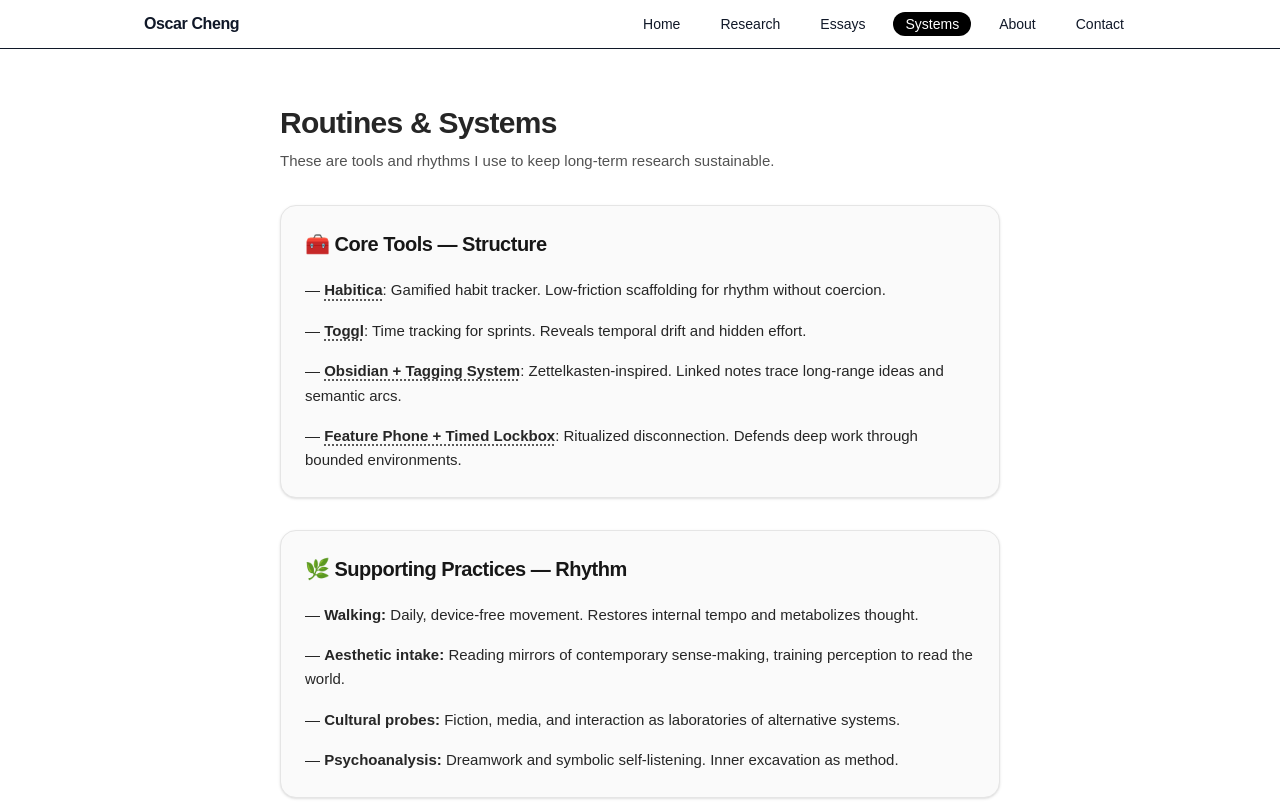
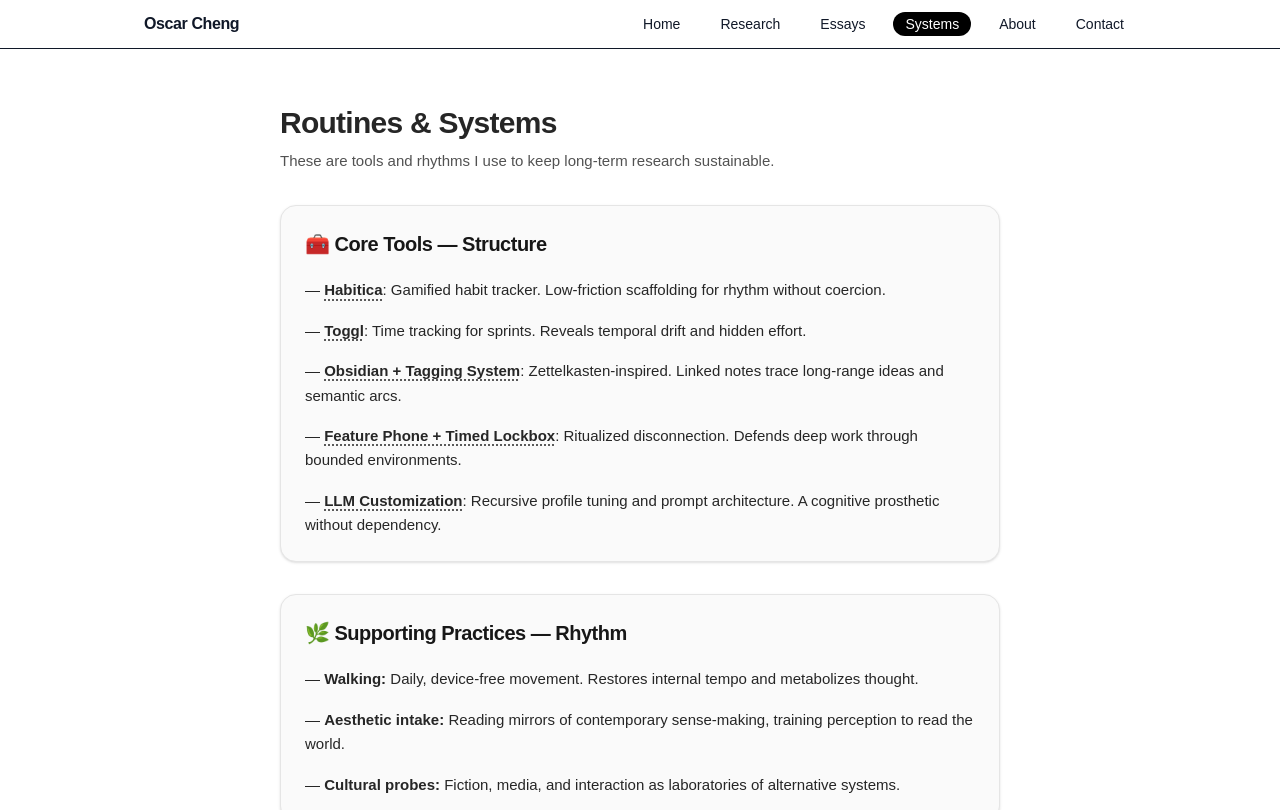
Before and after one commit to Eli-devlog/oscarchengphilosophy, a Next.js app: page /systems in a window 1280 px wide. Shown: the top 810 px of the page. Built offline with nearby package versions, Linux system fonts and the light colour scheme.

Commit message:
edit:systems herf

```diff
--- a/src/app/systems/page.tsx
+++ b/src/app/systems/page.tsx
@@ -61,6 +61,16 @@ export default function Routines() {
         </a>
       </strong>: Ritualized disconnection. Defends deep work through bounded environments.
     </p>
+    <p>
+      — <strong>
+        <a href="https://chat.openai.com"
+           target="_blank"
+           rel="noopener noreferrer"
+           className="underline decoration-dotted underline-offset-4 hover:text-black">
+          LLM Customization
+        </a>
+      </strong>: Recursive profile tuning and prompt architecture. A cognitive prosthetic without dependency.
+    </p>
   </div>
 </section>
 
@@ -72,7 +82,6 @@ export default function Routines() {
           <p>— <strong>Walking:</strong> Daily, device-free movement. Restores internal tempo and metabolizes thought.</p>
           <p>— <strong>Aesthetic intake:</strong> Reading mirrors of contemporary sense-making, training perception to read the world.</p>
           <p>— <strong>Cultural probes:</strong> Fiction, media, and interaction as laboratories of alternative systems.</p>
-          <p>— <strong>Psychoanalysis:</strong> Dreamwork and symbolic self-listening. Inner excavation as method.</p>
         </div>
       </section>
 
```
Lines whose indentation alone changed are shown as unchanged.
